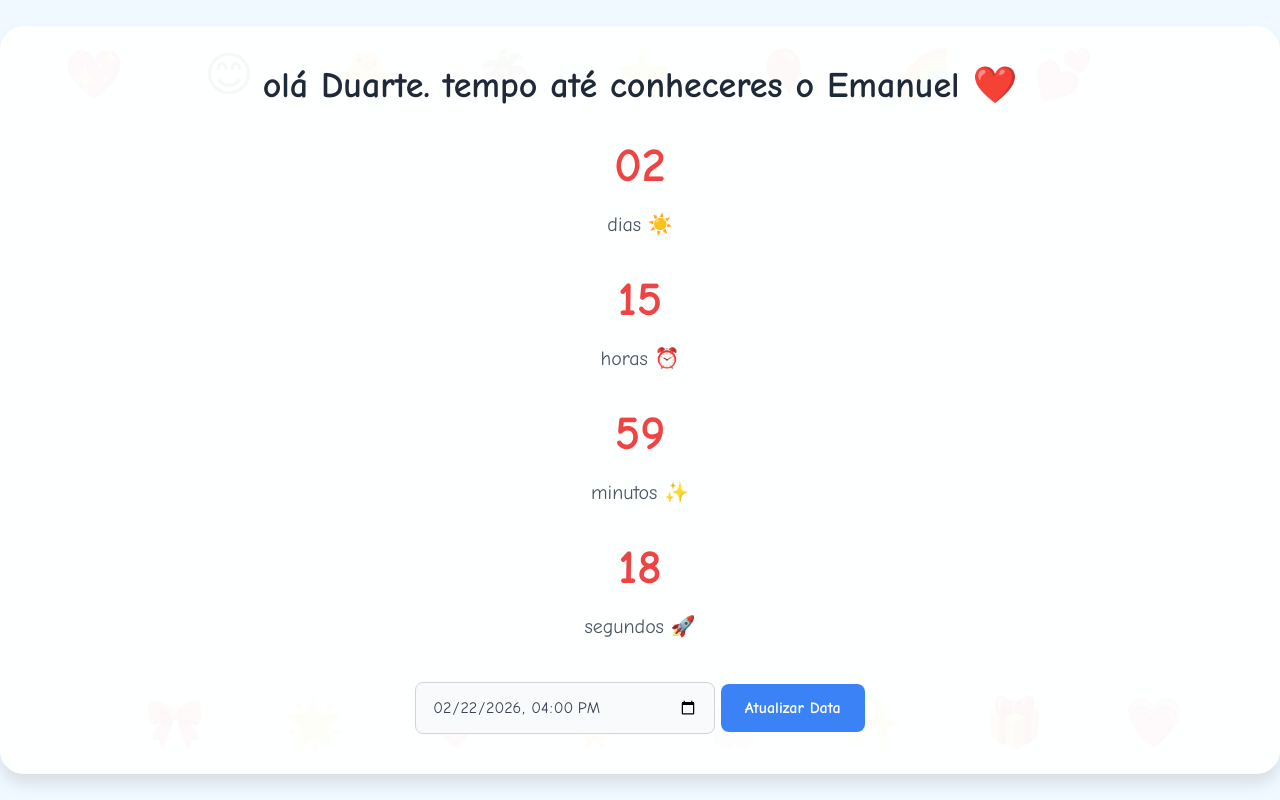
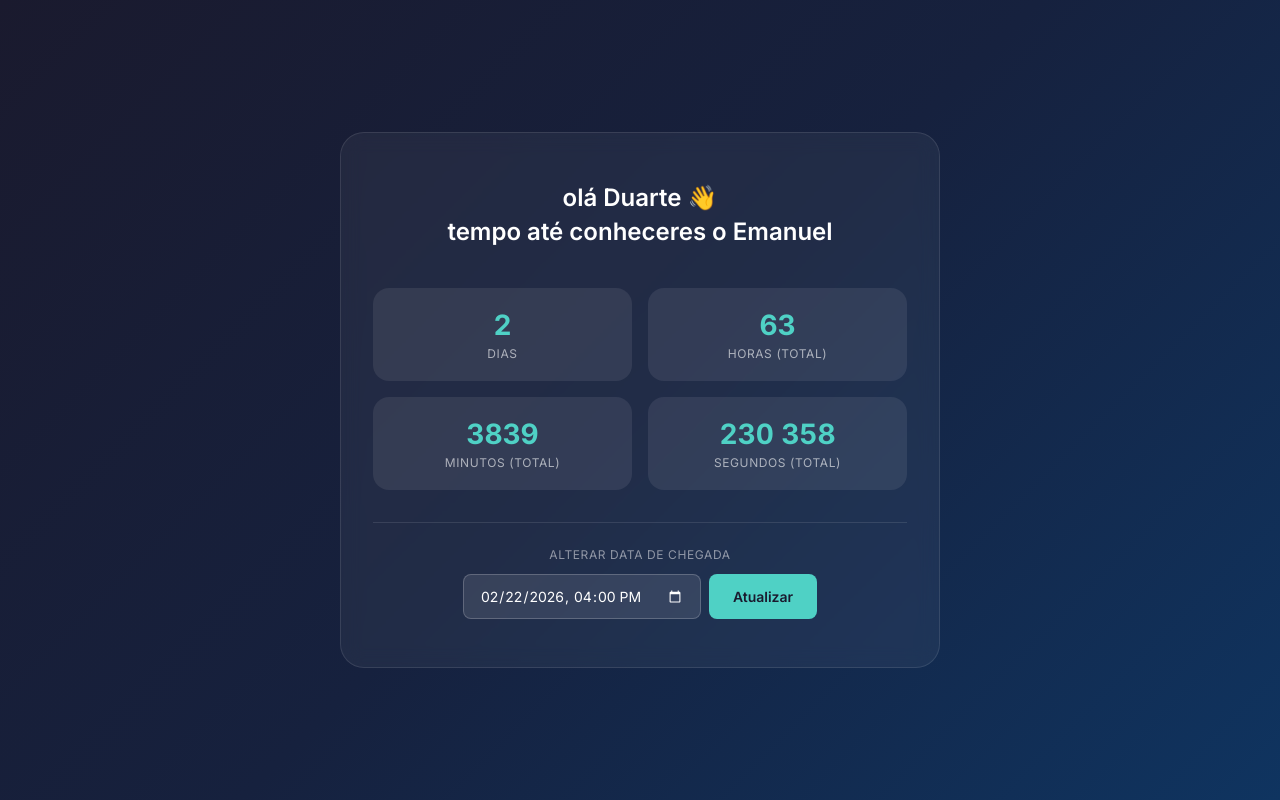
Before and after one commit to immaribeiro/duarte-countdown, a plain HTML site: page index.html in a window 1280 px wide. Drawn offline with nearby package versions, Linux system fonts and the light colour scheme.

Commit message:
feat: Redesign countdown - show totals, modern font, fix date picker

```diff
--- a/index.html
+++ b/index.html
@@ -1,184 +1,255 @@
 <!DOCTYPE html>
-<html lang="en">
+<html lang="pt">
 <head>
     <meta charset="UTF-8">
     <meta name="viewport" content="width=device-width, initial-scale=1.0">
     <title>olá Duarte. tempo até conheceres o Emanuel</title>
-    <link href="https://cdn.jsdelivr.net/npm/tailwindcss@2.2.19/dist/tailwind.min.css" rel="stylesheet">
+    <link rel="preconnect" href="https://fonts.googleapis.com">
+    <link rel="preconnect" href="https://fonts.gstatic.com" crossorigin>
+    <link href="https://fonts.googleapis.com/css2?family=Inter:wght@300;400;600;700&display=swap" rel="stylesheet">
     <style>
+        * {
+            margin: 0;
+            padding: 0;
+            box-sizing: border-box;
+        }
         body {
-            background-color: #f0f9ff; /* Light blue background */
-            font-family: 'Comic Sans MS', 'Comic Sans', cursive; /* Fun font */
+            background: linear-gradient(135deg, #1a1a2e 0%, #16213e 50%, #0f3460 100%);
+            font-family: 'Inter', -apple-system, BlinkMacSystemFont, sans-serif;
+            min-height: 100vh;
             display: flex;
             justify-content: center;
             align-items: center;
-            min-height: 100vh;
-            margin: 0;
-            position: relative;
-            overflow: hidden;
-        }
-        /* Floating emoji decorations using pseudo-elements */
-        body::before {
-            content: "💖 😊 🐣 🌴 ⭐ 🎈 🌈 💕";
-            position: fixed;
-            font-size: 3rem;
-            opacity: 0.3;
-            top: 5%;
-            left: 5%;
-            letter-spacing: 2rem;
-            pointer-events: none;
-            z-index: -1;
-        }
-        body::after {
-            content: "🎀 🌟 💝 🐥 🌸 ✨ 🎁 💗";
-            position: fixed;
-            font-size: 3rem;
-            opacity: 0.3;
-            bottom: 5%;
-            right: 5%;
-            letter-spacing: 2rem;
-            pointer-events: none;
-            z-index: -1;
+            padding: 1rem;
         }
         .container {
-            background-color: rgba(255, 255, 255, 0.9);
-            border-radius: 1.5rem; /* Rounded corners */
-            padding: 2.5rem;
-            box-shadow: 0 10px 15px rgba(0, 0, 0, 0.1);
+            background: rgba(255, 255, 255, 0.05);
+            backdrop-filter: blur(10px);
+            border: 1px solid rgba(255, 255, 255, 0.1);
+            border-radius: 1.5rem;
+            padding: 3rem 2rem;
+            max-width: 600px;
+            width: 100%;
             text-align: center;
         }
+        h1 {
+            color: #fff;
+            font-size: 1.5rem;
+            font-weight: 600;
+            margin-bottom: 2.5rem;
+            line-height: 1.4;
+        }
+        .countdown-grid {
+            display: grid;
+            grid-template-columns: repeat(2, 1fr);
+            gap: 1rem;
+            margin-bottom: 2rem;
+        }
+        .countdown-item {
+            background: rgba(255, 255, 255, 0.08);
+            border-radius: 1rem;
+            padding: 1.25rem;
+            transition: transform 0.2s, background 0.2s;
+        }
+        .countdown-item:hover {
+            background: rgba(255, 255, 255, 0.12);
+            transform: translateY(-2px);
+        }
         .countdown-value {
-            font-size: 3rem;
-            font-weight: bold;
-            color: #ef4444; /* Red for countdown */
-            margin-bottom: 0.5rem;
+            font-size: 1.75rem;
+            font-weight: 700;
+            color: #4fd1c5;
+            font-variant-numeric: tabular-nums;
+            margin-bottom: 0.25rem;
         }
         .countdown-label {
-            font-size: 1.25rem;
-            color: #4b5563; /* Gray for labels */
-            margin-bottom: 1.5rem;
+            font-size: 0.75rem;
+            color: rgba(255, 255, 255, 0.6);
+            text-transform: uppercase;
+            letter-spacing: 0.05em;
+            font-weight: 500;
+        }
+        .settings {
+            border-top: 1px solid rgba(255, 255, 255, 0.1);
+            padding-top: 1.5rem;
+            margin-top: 1rem;
+        }
+        .settings-label {
+            color: rgba(255, 255, 255, 0.5);
+            font-size: 0.75rem;
+            text-transform: uppercase;
+            letter-spacing: 0.05em;
+            margin-bottom: 0.75rem;
+            display: block;
+        }
+        .input-group {
+            display: flex;
+            gap: 0.5rem;
+            justify-content: center;
+            flex-wrap: wrap;
         }
         input[type="datetime-local"] {
             padding: 0.75rem 1rem;
             border-radius: 0.5rem;
-            border: 1px solid #d1d5db;
-            font-size: 1rem;
-            color: #374151;
-            width: 100%;
-            max-width: 300px;
-            margin-top: 1rem;
-            background-color: #f9fafb;
+            border: 1px solid rgba(255, 255, 255, 0.2);
+            font-size: 0.875rem;
+            color: #fff;
+            background: rgba(255, 255, 255, 0.1);
+            font-family: inherit;
+            outline: none;
+            transition: border-color 0.2s, background 0.2s;
+        }
+        input[type="datetime-local"]:focus {
+            border-color: #4fd1c5;
+            background: rgba(255, 255, 255, 0.15);
+        }
+        input[type="datetime-local"]::-webkit-calendar-picker-indicator {
+            filter: invert(1);
+            cursor: pointer;
         }
         button {
-            background-color: #3b82f6; /* Blue button */
-            color: white;
+            background: #4fd1c5;
+            color: #1a1a2e;
             padding: 0.75rem 1.5rem;
             border-radius: 0.5rem;
-            font-weight: bold;
-            margin-top: 1rem;
+            font-weight: 600;
+            font-size: 0.875rem;
+            border: none;
             cursor: pointer;
-            transition: background-color 0.2s;
+            transition: background 0.2s, transform 0.2s;
+            font-family: inherit;
         }
         button:hover {
-            background-color: #2563eb;
+            background: #38b2ac;
+            transform: translateY(-1px);
         }
-        /* Responsive adjustments */
-        @media (max-width: 600px) {
+        button:active {
+            transform: translateY(0);
+        }
+        .arrived {
+            color: #4fd1c5;
+            font-size: 2rem;
+            font-weight: 700;
+        }
+        @media (max-width: 480px) {
+            .container {
+                padding: 2rem 1.5rem;
+            }
+            h1 {
+                font-size: 1.25rem;
+            }
             .countdown-value {
-                font-size: 2rem;
+                font-size: 1.25rem;
             }
-            .countdown-label {
-                font-size: 1rem;
-            }
-            .container {
-                padding: 1.5rem;
+            .countdown-grid {
+                grid-template-columns: 1fr;
             }
         }
     </style>
 </head>
 <body>
     <div class="container">
-        <h1 class="text-4xl font-extrabold text-gray-800 mb-6">olá Duarte. tempo até conheceres o Emanuel ❤️</h1>
+        <h1>olá Duarte 👋<br>tempo até conheceres o Emanuel</h1>
 
-        <div class="countdown-section">
-            <div id="days" class="countdown-value">00</div>
-            <div class="countdown-label">dias ☀️</div>
+        <div class="countdown-grid">
+            <div class="countdown-item">
+                <div id="days" class="countdown-value">0</div>
+                <div class="countdown-label">dias</div>
             </div>
-        <div class="countdown-section">
-            <div id="hours" class="countdown-value">00</div>
-            <div class="countdown-label">horas ⏰</div>
+            <div class="countdown-item">
+                <div id="hours" class="countdown-value">0</div>
+                <div class="countdown-label">horas (total)</div>
             </div>
-        <div class="countdown-section">
-            <div id="minutes" class="countdown-value">00</div>
-            <div class="countdown-label">minutos ✨</div>
+            <div class="countdown-item">
+                <div id="minutes" class="countdown-value">0</div>
+                <div class="countdown-label">minutos (total)</div>
             </div>
-        <div class="countdown-section">
-            <div id="seconds" class="countdown-value">00</div>
-            <div class="countdown-label">segundos 🚀</div>
+            <div class="countdown-item">
+                <div id="seconds" class="countdown-value">0</div>
+                <div class="countdown-label">segundos (total)</div>
+            </div>
         </div>
 
+        <div class="settings">
+            <label class="settings-label">Alterar data de chegada</label>
+            <div class="input-group">
                 <input type="datetime-local" id="targetDateTimeInput">
-        <button onclick="updateTargetDate()">Atualizar Data</button>
+                <button id="updateBtn">Atualizar</button>
+            </div>
+        </div>
     </div>
 
     <script>
-        let targetDate = new Date('2026-02-22T16:00:00'); // Initial target: Sunday, Feb 22, 2026, 4 PM (Lisbon time, assuming client's local)
-        const targetDateTimeInput = document.getElementById('targetDateTimeInput');
+        // Default target: Sunday, Feb 22, 2026, 4 PM
+        let targetDate = new Date('2026-02-22T16:00:00');
+
+        const daysEl = document.getElementById('days');
+        const hoursEl = document.getElementById('hours');
+        const minutesEl = document.getElementById('minutes');
+        const secondsEl = document.getElementById('seconds');
+        const inputEl = document.getElementById('targetDateTimeInput');
+        const updateBtn = document.getElementById('updateBtn');
+        const title = document.querySelector('h1');
+
+        // Load saved date from localStorage
+        const savedDate = localStorage.getItem('duarteCountdownTarget');
+        if (savedDate) {
+            targetDate = new Date(savedDate);
+        }
+
+        // Format date for datetime-local input
+        function toLocalDateTimeString(date) {
+            const offset = date.getTimezoneOffset();
+            const local = new Date(date.getTime() - offset * 60000);
+            return local.toISOString().slice(0, 16);
+        }
 
         // Set initial input value
-        targetDateTimeInput.value = formatDateTimeLocal(targetDate);
+        inputEl.value = toLocalDateTimeString(targetDate);
 
-        function formatDateTimeLocal(date) {
-            const year = date.getFullYear();
-            const month = (date.getMonth() + 1).toString().padStart(2, '0');
-            const day = date.getDate().toString().padStart(2, '0');
-            const hours = date.getHours().toString().padStart(2, '0');
-            const minutes = date.getMinutes().toString().padStart(2, '0');
-            return `${year}-${month}-${day}T${hours}:${minutes}`;
+        // Format large numbers with spaces for readability
+        function formatNumber(num) {
+            return num.toLocaleString('pt-PT');
         }
 
         function updateCountdown() {
-            const now = new Date().getTime();
+            const now = Date.now();
             const distance = targetDate.getTime() - now;
 
-            if (distance < 0) {
-                document.getElementById('days').innerText = "00";
-                document.getElementById('hours').innerText = "00";
-                document.getElementById('minutes').innerText = "00";
-                document.getElementById('seconds').innerText = "00";
-                document.querySelector('h1').innerText = "O Emanuel chegou! 🎉";
-                clearInterval(countdownInterval);
+            if (distance <= 0) {
+                daysEl.textContent = '0';
+                hoursEl.textContent = '0';
+                minutesEl.textContent = '0';
+                secondsEl.textContent = '0';
+                title.innerHTML = '🎉 O Emanuel chegou!';
                 return;
             }
 
-            const days = Math.floor(distance / (1000 * 60 * 60 * 24));
-            const hours = Math.floor((distance % (1000 * 60 * 60 * 24)) / (1000 * 60 * 60));
-            const minutes = Math.floor((distance % (1000 * 60 * 60)) / (1000 * 60));
-            const seconds = Math.floor((distance % (1000 * 60)) / 1000);
+            // Calculate totals
+            const totalSeconds = Math.floor(distance / 1000);
+            const totalMinutes = Math.floor(distance / (1000 * 60));
+            const totalHours = Math.floor(distance / (1000 * 60 * 60));
+            const totalDays = Math.floor(distance / (1000 * 60 * 60 * 24));
 
-            document.getElementById('days').innerText = String(days).padStart(2, '0');
-            document.getElementById('hours').innerText = String(hours).padStart(2, '0');
-            document.getElementById('minutes').innerText = String(minutes).padStart(2, '0');
-            document.getElementById('seconds').innerText = String(seconds).padStart(2, '0');
+            daysEl.textContent = formatNumber(totalDays);
+            hoursEl.textContent = formatNumber(totalHours);
+            minutesEl.textContent = formatNumber(totalMinutes);
+            secondsEl.textContent = formatNumber(totalSeconds);
         }
 
-        function updateTargetDate() {
-            targetDate = new Date(targetDateTimeInput.value);
-            // Store in local storage for persistence across browser sessions for this client
-            localStorage.setItem('countdownTargetDate', targetDate.toISOString());
+        // Handle date update
+        updateBtn.addEventListener('click', function() {
+            const newDate = new Date(inputEl.value);
+            if (!isNaN(newDate.getTime())) {
+                targetDate = newDate;
+                localStorage.setItem('duarteCountdownTarget', targetDate.toISOString());
                 updateCountdown();
             }
+        });
 
-        // Load target date from local storage if available
-        const storedDate = localStorage.getItem('countdownTargetDate');
-        if (storedDate) {
-            targetDate = new Date(storedDate);
-            targetDateTimeInput.value = formatDateTimeLocal(targetDate);
-        }
-
-        // Initial call and set interval
+        // Initial update and start interval
         updateCountdown();
-        const countdownInterval = setInterval(updateCountdown, 1000);
+        setInterval(updateCountdown, 1000);
     </script>
 </body>
 </html>
```
Lines whose indentation alone changed are shown as unchanged.
